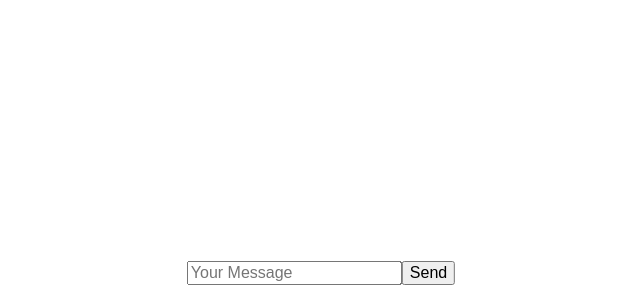
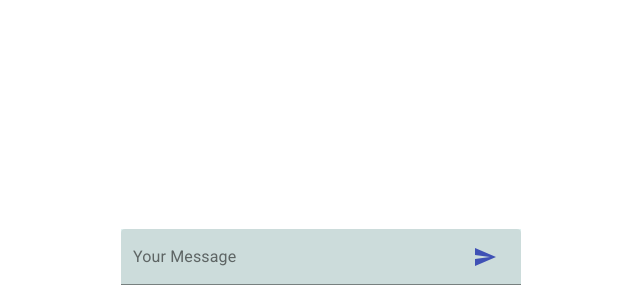
Before and after one commit to Dysco76/Geekbarins-ReactJS, a React (Create React App) app: page / in a window 1280 px wide. Shown: the part 500-800 px from the top of the page, without its empty margins (319-959 px from the left). Built offline with nearby package versions, Linux system fonts and the light colour scheme.

Commit message:
added material ui to form and messages

```diff
--- a/package.json
+++ b/package.json
@@ -3,6 +3,8 @@
   "version": "0.1.0",
   "private": true,
   "dependencies": {
+    "@material-ui/core": "^4.12.3",
+    "@material-ui/icons": "^4.11.2",
     "@testing-library/jest-dom": "^5.14.1",
     "@testing-library/react": "^11.2.7",
     "@testing-library/user-event": "^12.8.3",
--- a/public/index.html
+++ b/public/index.html
@@ -1,14 +1,13 @@
 <!DOCTYPE html>
 <html lang="en">
+
 <head>
   <meta charset="utf-8" />
   <link rel="icon" href="%PUBLIC_URL%/favicon.ico" />
   <meta name="viewport" content="width=device-width, initial-scale=1" />
   <meta name="theme-color" content="#000000" />
-    <meta
-      name="description"
-      content="Web site created using create-react-app"
-    />
+  <meta name="description" content="Web site created using create-react-app" />
+  <link rel="stylesheet" href="https://fonts.googleapis.com/css?family=Roboto:300,400,500,700&display=swap" />
   <link rel="apple-touch-icon" href="%PUBLIC_URL%/logo192.png" />
   <!--
       manifest.json provides metadata used when your web app is installed on a
@@ -26,6 +25,7 @@
     -->
   <title>React App</title>
 </head>
+
 <body>
   <noscript>You need to enable JavaScript to run this app.</noscript>
   <div id="root"></div>
@@ -40,4 +40,5 @@
       To create a production bundle, use `npm run build` or `yarn build`.
     -->
 </body>
+
 </html>
--- a/src/App.module.sass
+++ b/src/App.module.sass
@@ -1,3 +1,3 @@
 .app
-  font-family: Arial, Helvetica, sans-serif
+  font-family: Roboto, Helvetica, sans-serif
   position: relative
--- a/src/components/message-list/MessageList.js
+++ b/src/components/message-list/MessageList.js
@@ -1,8 +1,36 @@
+import {
+  TextField,
+  InputAdornment,
+  IconButton,
+  makeStyles,
+} from "@material-ui/core"
+import { Send } from "@material-ui/icons"
 import { useState, useEffect } from "react"
 import { Message } from "../message"
-import styles from "./MessageList.module.sass"
+
+const useStyles = makeStyles({
+  messageList: {
+    display: "flex",
+    flexDirection: "column",
+    justifyContent: "flex-start",
+  },
+  messageForm: {
+    minWidth: "400px",
+    padding: "5px",
+    position: "fixed",
+    bottom: "10px",
+    left: "50%",
+    transform: "translateX(-50%)",
+    backgroundColor: "transparent",
+  },
+  messageInput: {
+    backgroundColor: "#e0f2f1",
+  },
+})
 
 export const MessageList = () => {
+  const classes = useStyles()
+
   const [messageList, setMessageList] = useState([])
   const [value, setValue] = useState("")
 
@@ -31,21 +59,31 @@ export const MessageList = () => {
 
   return (
     <>
-      {messageList.map((message) => (
-        <Message message={message} key={message.id} />
-      ))}
+      <div className={classes.messageList}>
+        {messageList.map((message) => (
+          <Message message={message} key={message.id} />
+        ))}
+      </div>
 
-      <div className={styles.messageForm}>
-        <input
+      <div className={classes.messageForm}>
+        <TextField
           type="text"
-          className="message-input"
-          placeholder="Your Message"
+          className={classes.messageInput}
+          fullWidth={true}
+          label="Your Message"
+          variant="filled"
           value={value}
           onChange={(e) => setValue(e.target.value)}
+          InputProps={{
+            endAdornment: (
+              <InputAdornment position="end">
+                <IconButton onClick={sendMessage} color="primary">
+                  <Send />
+                </IconButton>
+              </InputAdornment>
+            ),
+          }}
         />
-        <button className="message-send" onClick={sendMessage}>
-          Send
-        </button>
       </div>
     </>
   )
--- a/src/components/message-list/MessageList.module.sass
+++ /dev/null
@@ -1,6 +0,0 @@
-.messageForm
-  padding: 5px
-  position: fixed
-  bottom: 10px
-  left: 50%
-  transform: translateX(-50%)
--- a/src/components/message/Message.js
+++ b/src/components/message/Message.js
@@ -1,11 +1,47 @@
-import styles from "./Message.module.sass";
+import { Paper, makeStyles } from "@material-ui/core"
+
+const useStyles = makeStyles({
+  message: {
+    margin: "10px 0",
+    marginRight: "5%",
+    alignSelf: "flex-end",
+    backgroundColor: "#e0f2f1",
+    maxWidth: "500px",
+    textAlign: "left",
+    borderRadius: "5px",
+    padding: "10px",
+    overflowWrap: "break-word",
+  },
+
+  messageIncoming: {
+    marginLeft: "5%",
+    alignSelf: "flex-start",
+    backgroundColor: "#fff",
+  },
+
+  messageContent: {
+    margin: 0,
+    fontSize: "20px",
+  },
+
+  author: {
+    color: "#4caf50",
+    margin: 0,
+  },
+})
 
 export function Message({ message: { value, author } }) {
+  const classes = useStyles()
   return (
-    <div className={styles.message}>
-      <p>
-        <span className={styles.author}>{author}</span>: {value}
+    <Paper
+      className={`${classes.message} ${
+        author === "bot" ? classes.messageIncoming : ""
+      }`}
+      elevation={3}
+    >
+      <p className={classes.messageContent}>
+        <p className={classes.author}>{author}:</p> {value}
       </p>
-    </div>
-  );
+    </Paper>
+  )
 }
--- a/src/components/message/Message.module.sass
+++ /dev/null
@@ -1,17 +0,0 @@
-.message
-  margin: 20px auto
-  background-color: #fff
-  border: 1px solid #efebe9
-  max-width: 300px
-  text-align: center
-  border-radius: 5px
-  -webkit-box-shadow: 0px 2px 15px 2px rgba(0,0,0,0.25)
-  box-shadow: 0px 2px 15px 2px rgba(0,0,0,0.25)
-  padding: 5px
-
-  p
-    margin: 0
-    font-size: 20px
-
-  .author
-    color: #4caf50
```
Also changed, not shown: 1 other file (tests, documents, lock files or other folders). Lines whose indentation alone changed are shown as unchanged.
